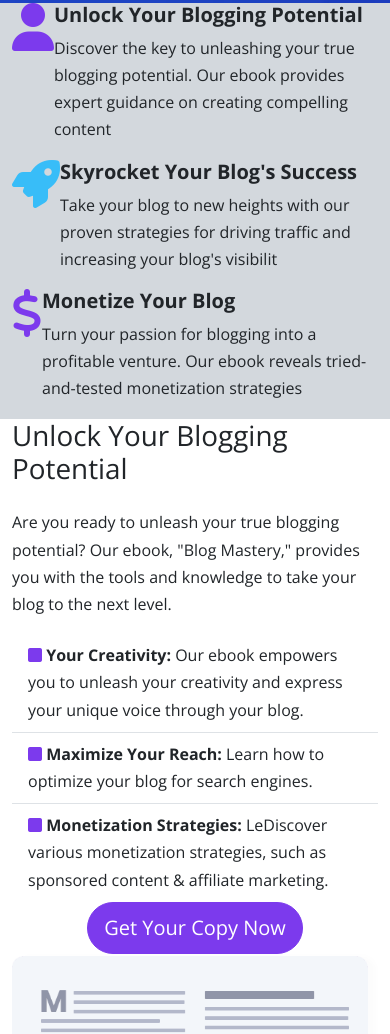
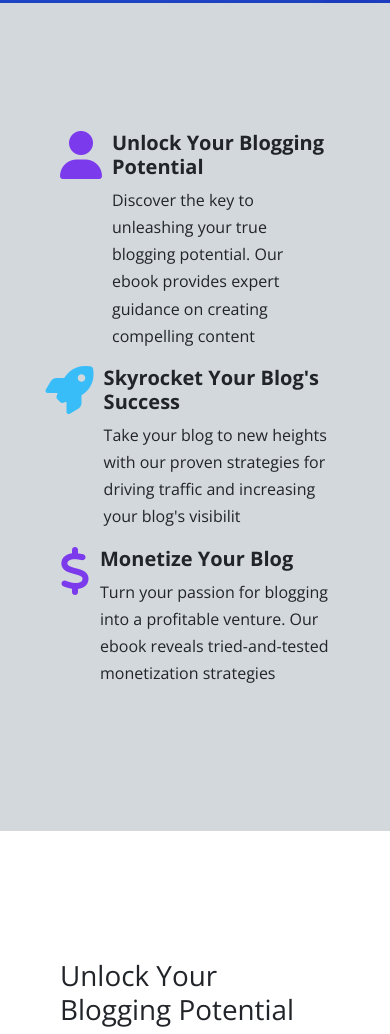
Before and after one commit to mina20088/Mestry, a website: page index.html in a window 390 px wide. Shown: the part 1260-2294 px from the top of the page. Drawn offline with nearby package versions, Linux system fonts and the light colour scheme.

Commit message:
Changes to be committed: 	modified:   .timetracker 	modified:   css/home.css 	modified:   index.html 	modified:   scss/home.scss

```diff
--- a/scss/home.scss
+++ b/scss/home.scss
@@ -97,4 +97,51 @@
             }
         }
     }
+    .Icon{
+        padding-top: 8rem;
+        padding-bottom: 8rem;
+        padding-right: 3rem;
+        padding-left: 3rem;
+
+        & > .container-xl > .row {
+            .col-md-4 {
+                &:nth-child(n+1){
+                    gap: 10px
+                }
+                &:nth-child(2){
+                    i{
+                        margin-left: -0.9rem;
+                    }
+                }
+            }
+
+        }
+    }
+    .details{
+        padding-top: 8rem;
+        padding-bottom: 2rem;
+        padding-right: 3rem;
+        padding-left: 3rem;
+        .container-xl > .row {
+            .col-lg-6{
+                &:nth-child(1){
+                    justify-content: center;
+                    align-items: center;
+                    & > div {
+                        margin-top: 2rem;
+                        margin-bottom: 2rem;
+                    }
+                }
+
+            }
+        }
+    }
+    .statement{
+        padding-bottom: 8rem;
+        padding-right: 3rem;
+        padding-left: 3rem;
+        & > .container {
+            padding: 3rem;
+        }
+    }
 }
```
Also changed, not shown: index.html (+1 -0 lines), css/home.css, 1 other file.
